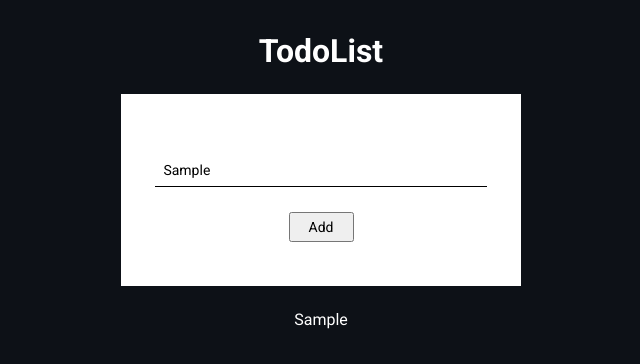
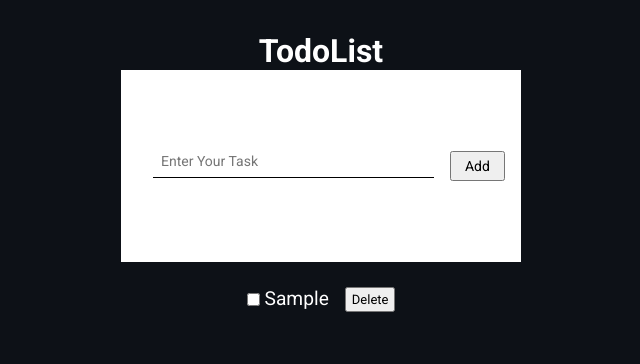
Before and after one commit to sumitkrsinha/todoList, a React (Create React App) app: page / in a window 1280 px wide. Both pictures are taken after typing "Sample" into the empty fields and a click on the button "Add". Shown: the top 364 px of the page, without its empty margins (319-959 px from the left). Built offline with nearby package versions, Linux system fonts and the light colour scheme.

Commit message:
added some functionality

```diff
--- a/src/TodoList.jsx
+++ b/src/TodoList.jsx
@@ -3,8 +3,18 @@ import "./style.css";
 
 const TodoList = () => {
 
-    // const[tasks, setTasks] = useState( [] );
+    const[tasks, setTasks] = useState( [] );
     const[newtask, setNewtask] = useState('');
+
+    const addTask = () => {
+        if (newtask.trim() === ''){
+            alert("Enter valid task");
+            return;
+        }
+        setTasks( [...tasks,{id: Date.now(), text:newtask, completed:false}]);
+        console.log(tasks[0]);
+        setNewtask('');
+    };
 
   return (
     <div className="full_body">
@@ -18,9 +28,17 @@ const TodoList = () => {
                 onChange={(e) => {
                     setNewtask(e.target.value)
                 }}/>
-            <button>Add</button>
+            <button className='add' onClick={addTask}>Add</button>
         </div>
-        <p>{newtask}</p>
+        <ul>
+            {tasks.map((task) => (
+                <li className='task_item' key={task.id}>
+                    <input type="checkbox" id={task.id} className='chkbx'/>
+                    <label htmlFor={task.id}>{task.text}</label>
+                    <button className="delete">Delete</button>
+                </li>
+            ))}
+        </ul>
     </div>
   )
 }
--- a/src/style.css
+++ b/src/style.css
@@ -21,18 +21,18 @@
 
 .form{
   background-color: #fff;
-  margin: 1.5rem;
+  margin: 0rem;
   padding: 16px;
   height: 12rem;
   width: 25rem;
   display: flex;
-  flex-direction: column;
+  /* flex-direction: column; */
   justify-content: center;
   align-items: center;
 
 }
 
-input{
+.task_input{
   margin: 16px;
   width: 90%;
   margin-bottom: 25px;
@@ -43,7 +43,7 @@ input{
   font-size: 14px;
 }
 
-button{
+.add{
   padding: 5px 0px;
   width: 65px;
   font-size: 14px;
@@ -57,3 +57,31 @@ h1{
   color: #fff;
   margin-top: 2rem;
 }
+
+ul{
+  list-style: none;
+  color: #fff;
+  display: flex;
+  flex-direction: column;
+  /* justify-content: center; */
+  align-items: center;
+  margin-top: 25px;
+  width: 100%;
+}
+
+li{
+  display: flex;
+  margin-bottom: 16px;
+  text-transform: capitalize;
+  font-size: larger;
+  }
+
+label{
+  margin-left: 5px;
+  margin-right: 16px;
+}
+
+.delete{
+  padding: 3px 5px;
+  font-size: small;
+}
```
